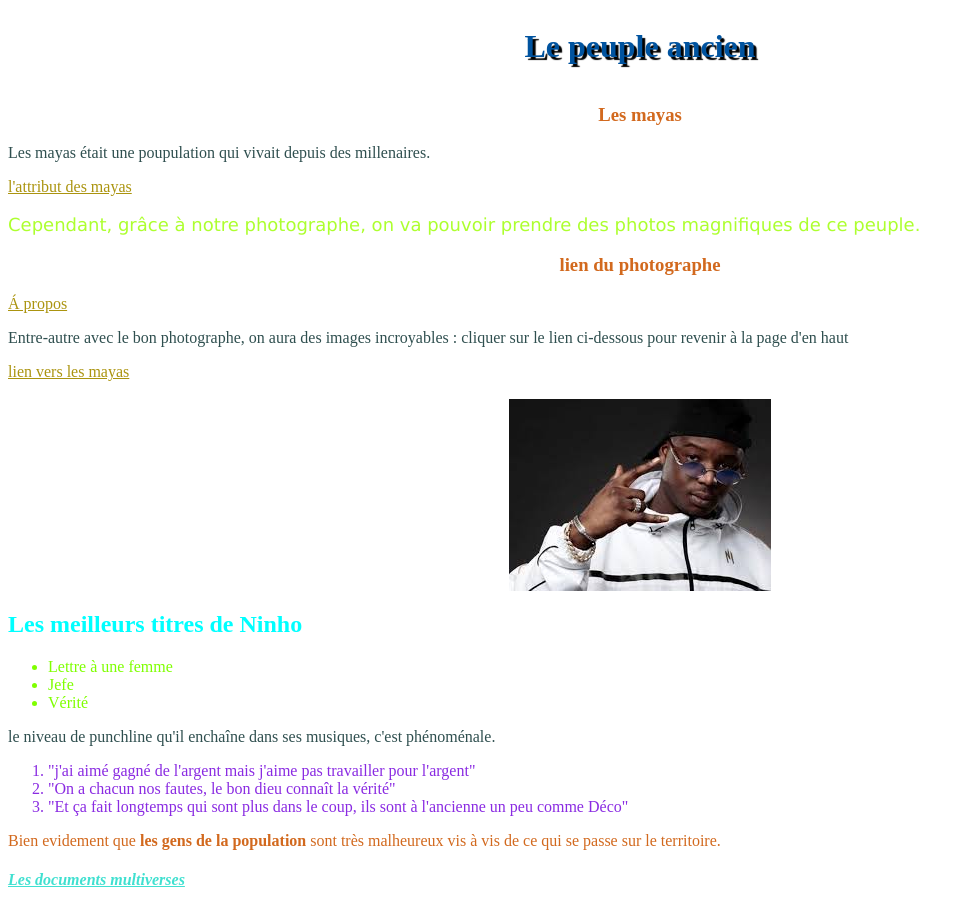
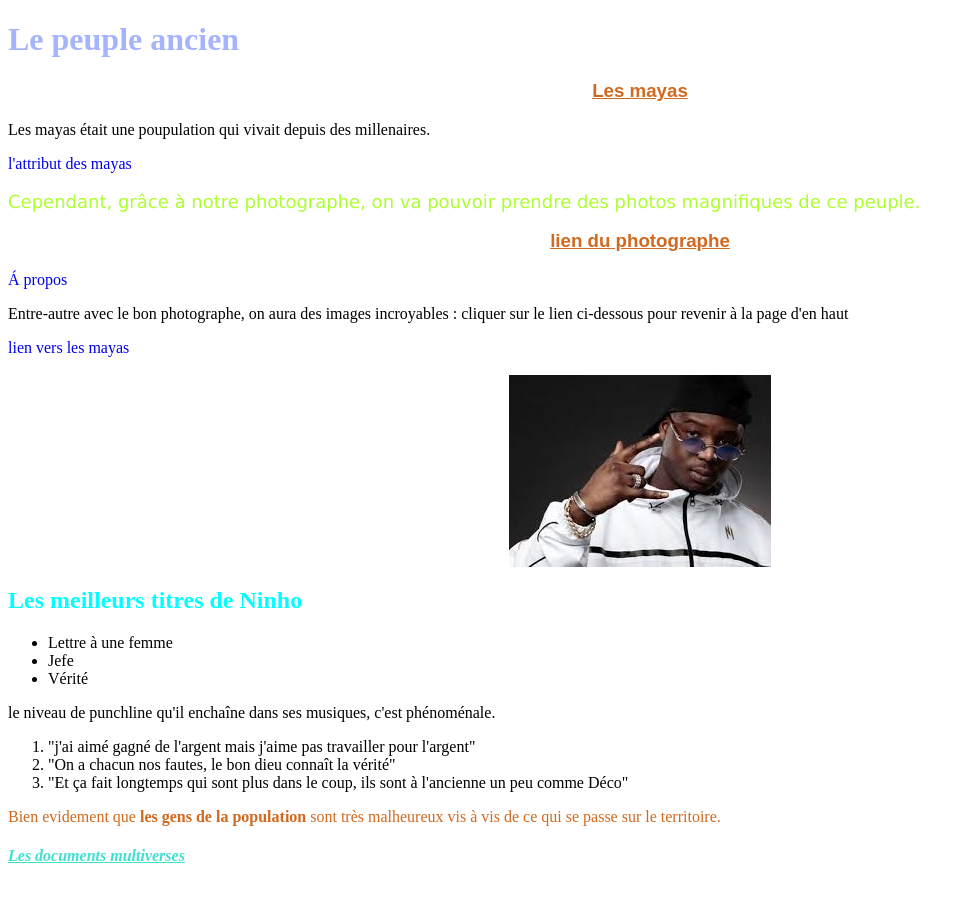
Before and after one commit to Faiz-git99/Dwwb, a plain HTML site: page index.html in a window 1280 px wide. Shown: the whole page, without its empty margins (0-974 px from the left). After the commit the page ends 886 px from the top, so only its background shows below. Drawn offline with Linux system fonts and the light colour scheme; a web font is replaced by a local one.

Commit message:
importer des polices par un lien depuis google fonts

```diff
--- a/index.html
+++ b/index.html
@@ -5,8 +5,8 @@
         <title>monuments légendaire</title>
         <link href="style.css" rel="stylesheet"/>
         <link rel="preconnet" href="htpps://googleapis.com">
-    <link rel="preconnect" href="htpps://fonts.gstatic.com" crossorigin="">
-    <link href="htpps://fonts.googleapis.com/css2?family=anton&display=swap" rel="stylesheet">
+        <link rel="preconnect" href="htpps://fonts.gstatic.com" crossorigin="">
+        <link href="htpps://fonts.googleapis.com/css2?family=changa&display=swap" rel="stylesheet">
 </head>
 <body>
     <h1>Le peuple ancien</h1>
--- a/style.css
+++ b/style.css
@@ -1,26 +1,30 @@
-h1{ color: crimson; text-align: center;
-    margin: 0%;
-    text-shadow: 3px 3px 1px black ;
-    color: #00539f;
-    padding:20px 0; }
+h1{ font-size: 3,5em;
+color: #a5b4fc;
+font-family: 'Montserrat';}
 
-p{color: black;text-align: justify;}
+p{font-size: 1,1em;
+font-family: 'Manrope';}
 
-h3{text-align: center;color: chocolate;}
+h3{text-align: center;color: chocolate;
+    text-decoration: underline;
+    font-weight: bolder;
+font-family: Arial, Helvetica, sans-serif;}
 
-a{color: rgb(171, 148, 15);}
+a{text-decoration: none;
+font-size: 1em;
+font-family: 'Manrope';}
 
 h2{color: aqua;}
-
-ul{text-align: justify;color: chartreuse;}
 
 body{background-color: white;}
 
 img{display: block;
     margin:auto ;}
-    ul>li{text-align: left;}
 
-    ol{color: blueviolet;}
+    ul>li{font-size: 1em;
+    font-family: 'Manrope';}
+
+
 /* les gens malheureux */
 .jackpot{color:chocolate;
 font-family: 'Trebuchet MS', 'verdana' 'sans-serif';}
@@ -30,9 +34,7 @@ font-family: 'Trebuchet MS', 'verdana' 'sans-serif';}
     font-size: large;
 font-family: verdana;}
 
- p{color: darkslategrey;}
-
- h4{font-family:'anton','sans serif';color: turquoise;
+ h4{font-family:'changa';color: turquoise;
  font-weight :bolder;
 font-style: italic;
 text-decoration: underline;
```
Also changed, not shown: a-propos.html (+4 -0 lines).
